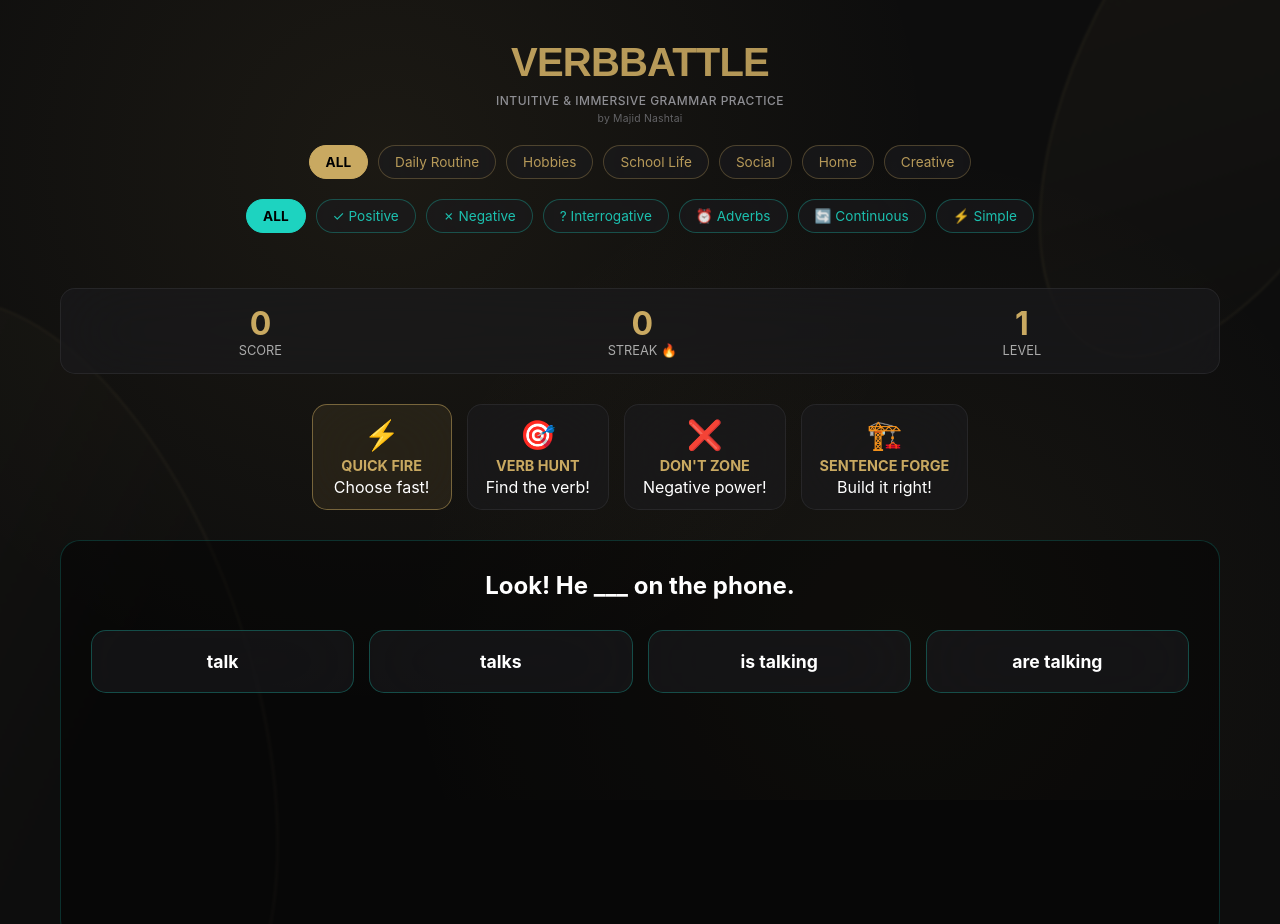
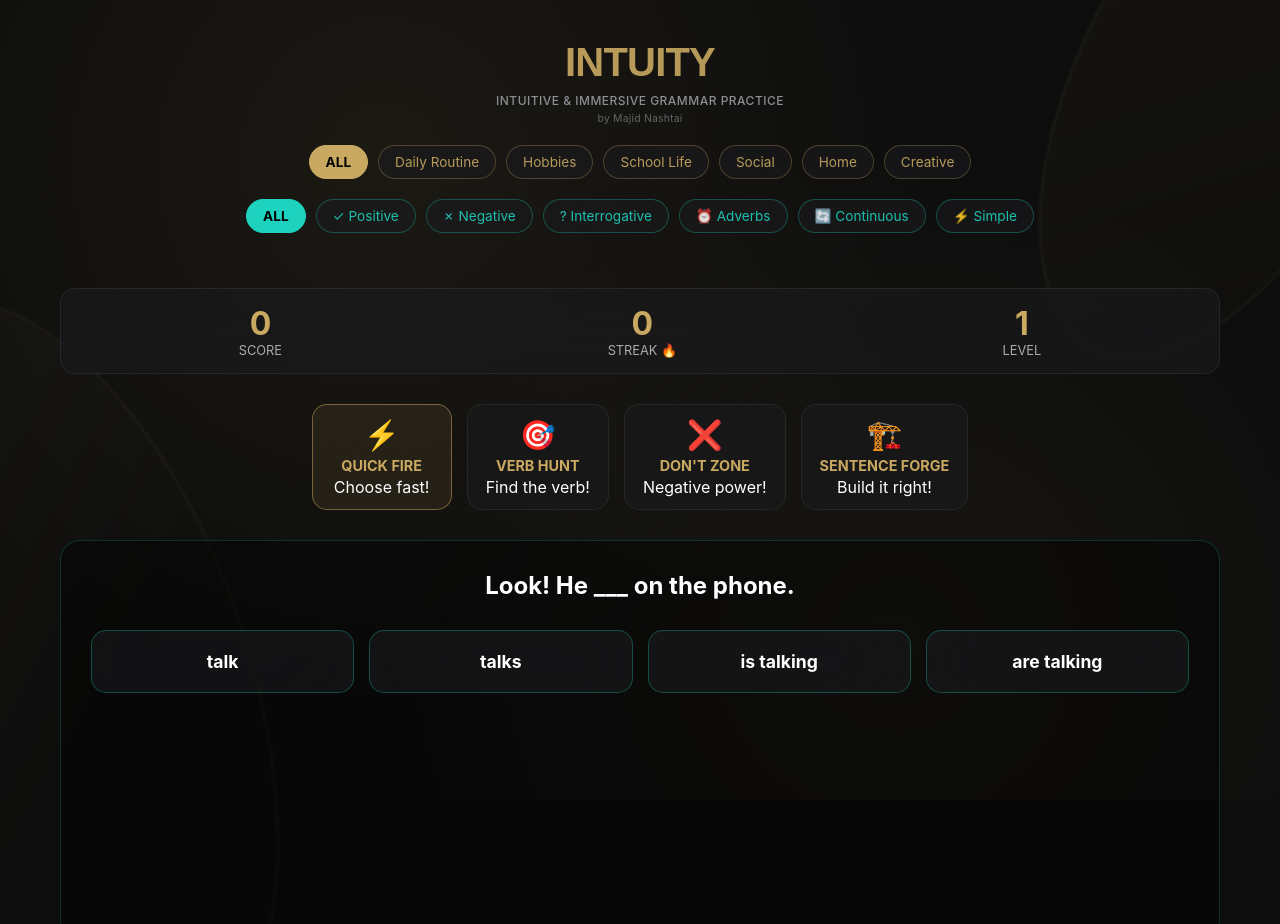
Before and after one commit to mhnashtai-prog/present-simple-quiz, a plain HTML site: page index.html in a window 1280 px wide. Shown: the top 924 px of the page. Drawn offline with Linux system fonts and the light colour scheme.

Commit message:
Update index.html

```diff
--- a/index.html
+++ b/index.html
@@ -3,7 +3,7 @@
 <head>
 <meta charset="utf-8" />
 <meta name="viewport" content="width=device-width,initial-scale=1" />
-<title>VerbBattle Arena</title>
+<title>INTUITY</title>
 <style>
 :root {
   --bg: #0d0d0d;
@@ -365,7 +365,7 @@ body::before {
 
   <div class="arena">
     <div class="header">
-      <div class="title">VERBBATTLE</div>
+      <div class="title">INTUITY</div>
       <div class="subtitle">Intuitive & Immersive Grammar Practice</div>
       <div class="author">by Majid Nashtai</div>
       <div class="categories">
```
